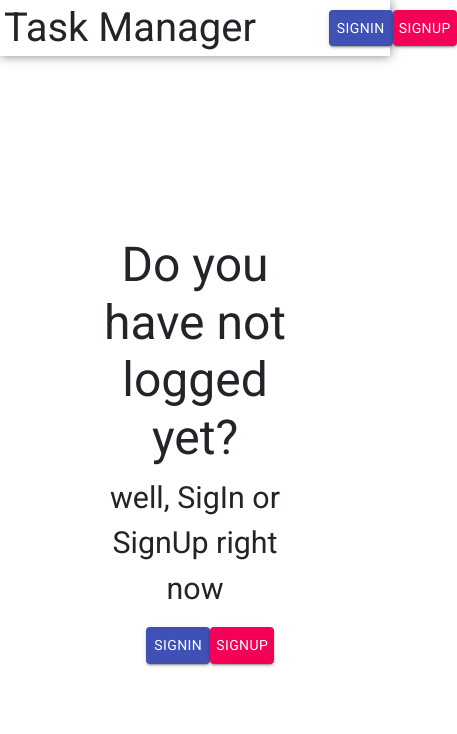
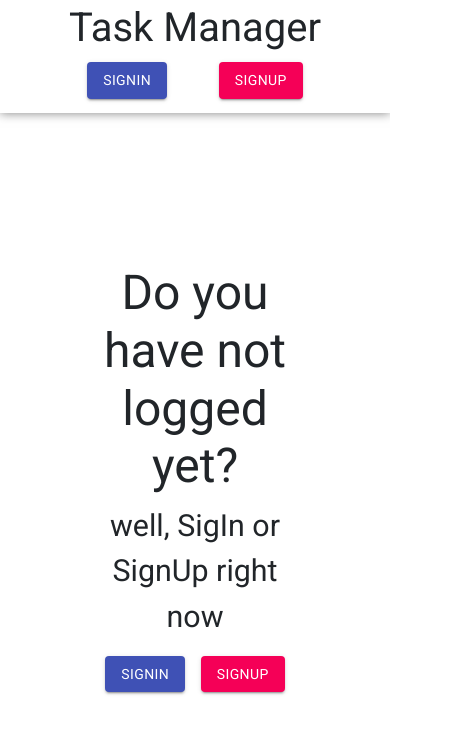
Before and after one commit to MarceloTV/Task-Manager-whit-nextJS, a Next.js app: page / in a window 390 px wide. Shown: the top 734 px of the page, 457 px wide, since content can reach past the window. Built offline with nearby package versions, Linux system fonts and the light colour scheme; no server answers.

Commit message:
Comments added and Responsive Design

```diff
--- a/components/Form.js
+++ b/components/Form.js
@@ -1,9 +1,11 @@
 import React,{ Component } from 'react'
 import Button from '@material-ui/core/Button'
 
+import styles from '../styles/Components/Form.module.css'
+
 class Form extends Component{
     render(){
-        return <form className="w-50 p-3 card" onSubmit={this.props.handle}>
+        return <form className={`w-50 p-3 card ${styles.form}`} onSubmit={this.props.handle}>
             <h2 className="mb-2">{this.props.title}</h2>
             {this.props.inputs.map((v,i) => {
                 return <div key={i} className="form-group">
--- a/components/Header.js
+++ b/components/Header.js
@@ -2,18 +2,23 @@ import React,{ Component } from 'react'
 import Link from 'next/link'
 import Button from '@material-ui/core/Button'
 
+//Firebase Config
 import Firebase from '../conf/firebase.conf'
 
+//Styles to the Header
 import styles from '../styles/Components/Header.module.css'
 
 class Header extends Component {
 
     state = {
+        //State to know if the user is logged
         isLogged: false
     }
 
+    //Initialize the firebase config
     firebase = Firebase()
 
+    //LogOut Function
     logOut = () => {
         this.firebase.auth().signOut().then(() => {
             this.setState({
@@ -23,6 +28,8 @@ class Header extends Component {
     }
 
     componentDidMount(){
+
+        //Chechk if the user is Auth
         this.firebase.auth().onAuthStateChanged(user => {
             if(user){
                 this.setState({
@@ -34,11 +41,14 @@ class Header extends Component {
 
     render(){
         return <header className={`w-100 p-1 d-flex justify-content-between align-items-center ${styles.header}`}>
+
+            {/* Logo */}
             <Link href="/">
                 <h1 className="mb-0" style={{cursor: 'pointer'}}>Task Manager</h1>
             </Link>
 
-            <nav className="d-flex justify-content-around" style={{width: '15%'}}>
+            <nav className={`d-flex justify-content-around ${styles.nav}`}>
+                {/* If is logged show a logout button else show a SignIn or SignUp button */}
                 {this.state.isLogged ?
                     <Button onClick={this.logOut} variant="contained" color="secondary">
                         LogOut
--- a/components/Layout.js
+++ b/components/Layout.js
@@ -1,19 +1,29 @@
 import React , {Component} from 'react'
 import Head from 'next/head'
+
+//The Header Component for each page
 import Header from './Header'
 
 class Layout extends Component{
     render(){
         return <div className="w-100" style={styles}>
+
+            {/* The Head */}
             <Head>
                 <title>Task Manager</title>
+                <meta name="viewport" content="width=device-width, initial-scale=1.0"/>
             </Head>
+
+            {/* The Header */}
             <Header />
+
+            {/* The Children */}
             {this.props.children}
         </div>
     }
 }
 
+//Styles to the Layout Container
 const styles = {
     height: '100%',
     display: 'flex',
--- a/components/Tasks.js
+++ b/components/Tasks.js
@@ -13,19 +13,27 @@ import DialogContent from '@material-ui/core/DialogContent'
 import DialogContentText from '@material-ui/core/DialogContentText'
 import TextField from '@material-ui/core/TextField'
 
+//Firebase config
 import Firebase from '../conf/firebase.conf'
 
-class Tasks extends Component{
+//Styles for tasks
+import styles from '../styles/Components/Tasks.module.css'
+
+class  Tasks extends Component{
 
     state = {
+        //the state "tasks" is to store the tasks and the state "open" is to open or close the dialog
         tasks: [],
         open: false
     }
 
+    //Initialize firebase ehit firestore
     firebase = Firebase().firestore()
 
+    //this property will be for check the time to notify the tasks
     checkTasks = null
 
+    //Delete Task
     deleteTask = async (e,id) => {
         e.currentTarget.disabled = true
         try{
@@ -37,6 +45,7 @@ class Tasks extends Component{
         }
     }
 
+    //Add Task
     addTask = (e) => {
         e.preventDefault()
         const [task_name,task_time,task_date] = [
@@ -61,6 +70,7 @@ class Tasks extends Component{
             day: new Date().getDate()
         }
 
+        //Check if the time is correct
         if(data_time.year < time.year){
             alert("Put the correct Time")
             return false
@@ -101,6 +111,7 @@ class Tasks extends Component{
         })
     }
 
+    //Get all user tasks
     getTask = async (user) => {
        try{
         const data = await this.firebase.collection("tasks").where("user","==",user).get()
@@ -122,6 +133,7 @@ class Tasks extends Component{
     }
 
     componentDidUpdate(){
+        //Create the Notification if there is a permission and there are tasks
         if(Notification.permission != "default" && this.state.tasks != 0){
             this.checkTasks = setInterval(() => {
                 this.state.tasks.forEach((v,i) => {
@@ -141,7 +153,8 @@ class Tasks extends Component{
                         minutes: v.task_time.split(":")[1]
                     }
 
-                   if(data_time.year == time.year){
+                    //Check when launch the task noyification
+                    if(data_time.year == time.year){
                         if(data_time.month == time.month){
                             if(data_time.date == time.day){
                                 if(data_time.hour == time.hour){
@@ -149,6 +162,8 @@ class Tasks extends Component{
                                         if(!v.notified){
                                             const notification = new Notification(`${v.task_name} still to be complete`)
                                             let tasks = this.state.tasks
+
+                                            //Update the property notified of the task for no repeate this action
                                             tasks[i].notified = true
                                             this.setState(tasks)
                                         }
@@ -168,8 +183,9 @@ class Tasks extends Component{
     }
 
     render(){
-        return <div className="w-50">
+        return <div className={`w-50 ${styles.appContent}`}>
 
+            {/* Dialog To add tasks */}
             <Dialog open={this.state.open} aria-labelledby="simple-dialog-title">
                 <DialogTitle id="simple-dialog-title">Add Task</DialogTitle>
 
@@ -214,6 +230,7 @@ class Tasks extends Component{
 
             <div className="d-flex w-100 justify-content-between align-items-center">
                 <h1>Tasks' Table</h1>
+                {/* Button to open the dialog */}
                 <Button variant='contained' onClick={() => this.setState({...this.state,open: true})}>
                     ➕
                 </Button>
@@ -232,6 +249,7 @@ class Tasks extends Component{
                     </TableHead>
 
                     <TableBody>
+                        {/* Tasks */}
                         {this.state.tasks.map((v,i) => <TableRow key={i}>
 
                                 <TableCell>{v.task_name}</TableCell>
--- a/pages/_app.js
+++ b/pages/_app.js
@@ -1,3 +1,4 @@
+//This is the global styles
 import 'bootstrap/dist/css/bootstrap.min.css'
 import '../styles/globals.css'
 
--- a/pages/index.js
+++ b/pages/index.js
@@ -1,5 +1,7 @@
+//The Layout Component to each page
 import Layout from '../components/Layout'
 
+//The View Main for Index
 import Main from '../views/Main'
 
 export default function Home() {
--- /dev/null
+++ b/styles/Components/Form.module.css
@@ -0,0 +1,5 @@
+@media screen and (max-width: 468px){
+    .form{
+        width: 75% !important;
+    }
+}
--- a/styles/Components/Header.module.css
+++ b/styles/Components/Header.module.css
@@ -1,3 +1,53 @@
 .header{
     box-shadow: 0 0 10px rgba(0, 0, 0, .5);
 }
+
+.nav{
+    width: 20%;
+}
+
+@media screen and (max-width: 860px){
+    .nav{
+        width: 25%;
+    }
+}
+
+@media screen and (max-width: 690px){
+    .nav{
+        width: 30%;
+    }
+}
+
+@media screen and (max-width: 580px){
+    .nav{
+        width: 35%;
+    }
+}
+
+@media screen and (max-width: 500px){
+    .nav{
+        width: 40%;
+    }
+}
+
+@media screen and (max-width: 580px){
+    .nav{
+        width: 35%;
+    }
+}
+
+@media screen and (max-width: 500px){
+    .nav{
+        width: 40%;
+    }
+}
+
+@media screen and (max-width: 439px){
+    .header{
+        flex-direction: column !important;
+    }
+    .nav{
+        width: 70%;
+        margin: 10px;
+    }
+}
--- /dev/null
+++ b/styles/Components/Tasks.module.css
@@ -0,0 +1,29 @@
+@media screen and (max-width: 945px){
+    .appContent{
+        width: 60% !important;
+    }
+}
+
+@media screen and (max-width: 783px){
+    .appContent{
+        width: 70% !important;
+    }
+}
+
+@media screen and (max-width: 670px){
+    .appContent{
+        width: 80% !important;
+    }
+}
+
+@media screen and (max-width: 586px){
+    .appContent{
+        width: 90% !important;
+    }
+}
+
+@media screen and (max-width: 433px){
+    .appContent{
+        width: 99% !important;
+    }
+}
--- /dev/null
+++ b/styles/Views/Main.module.css
@@ -0,0 +1,23 @@
+@media screen and (max-width: 670px){
+    .btn_content {
+        width: 65% !important;
+    }
+}
+
+@media screen and (max-width: 530px){
+    .btn_content {
+        width: 75% !important;
+    }
+}
+
+@media screen and (max-width: 450px){
+    .btn_content {
+        width: 85% !important;
+    }
+}
+
+@media screen and (max-width: 400px){
+    .btn_content {
+        width: 100% !important;
+    }
+}
--- a/views/Main.js
+++ b/views/Main.js
@@ -3,18 +3,25 @@ import Link from 'next/link'
 import Button from '@material-ui/core/Button'
 import Tasks from '../components/Tasks'
 
+//Firebase Config
 import Firebase from '../conf/firebase.conf'
+
+//Styles CSS
+import stylesCss from '../styles/Views/Main.module.css'
 
 class Main extends Component{
 
+    //Firebase initialized
     firebase = Firebase()
 
     state = {
+        //This state contain if the user is logged and the user uid
         isLogged: false,
         user: null
     }
 
     componentDidMount(){
+        //check if the user is logged
         this.firebase.auth().onAuthStateChanged(user => {
             if(user){
                 this.setState({
@@ -29,6 +36,7 @@ class Main extends Component{
             }
         })
 
+        //Request the notification permission
         Notification.requestPermission().then( data => {
             this.forceUpdate()
         }).catch(err => {
@@ -37,6 +45,7 @@ class Main extends Component{
     }
 
     render(){
+        {/* If the user is logged show ths tasks component else show other elements */}
         return <main style={styles.main}>
             {this.state.isLogged ?
                 <Tasks user={this.state.user}/>
@@ -44,7 +53,7 @@ class Main extends Component{
                 <div className="w-50">
                     <h2 style={styles.h2}>Do you have not logged yet?</h2>
                     <p style={styles.p}>well, SigIn or SignUp right now</p>
-                    <div className="w-50 mx-auto d-flex justify-content-around">
+                    <div className={`w-50 mx-auto d-flex justify-content-around ${stylesCss.btn_content}`}>
                         <Link href='/signin'>
                             <Button variant="contained" color="primary">
                                 SignIn
```
